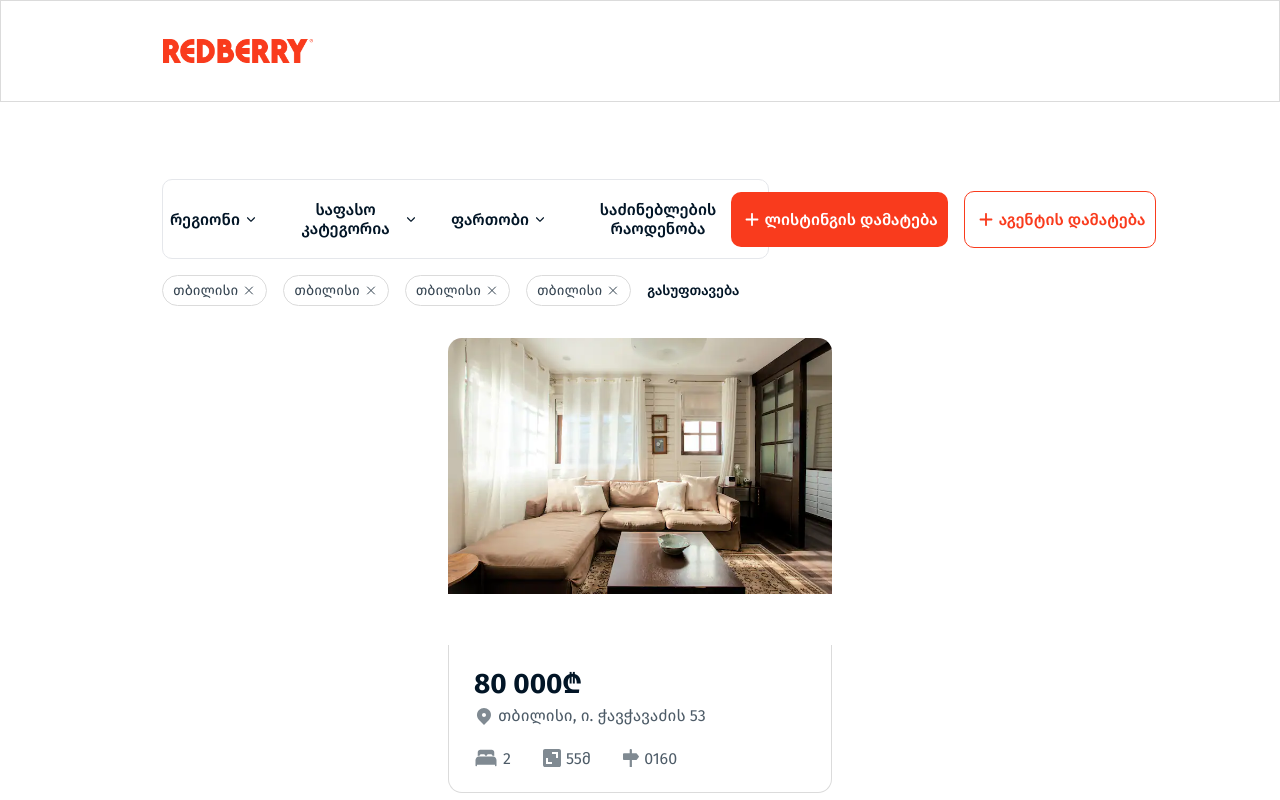
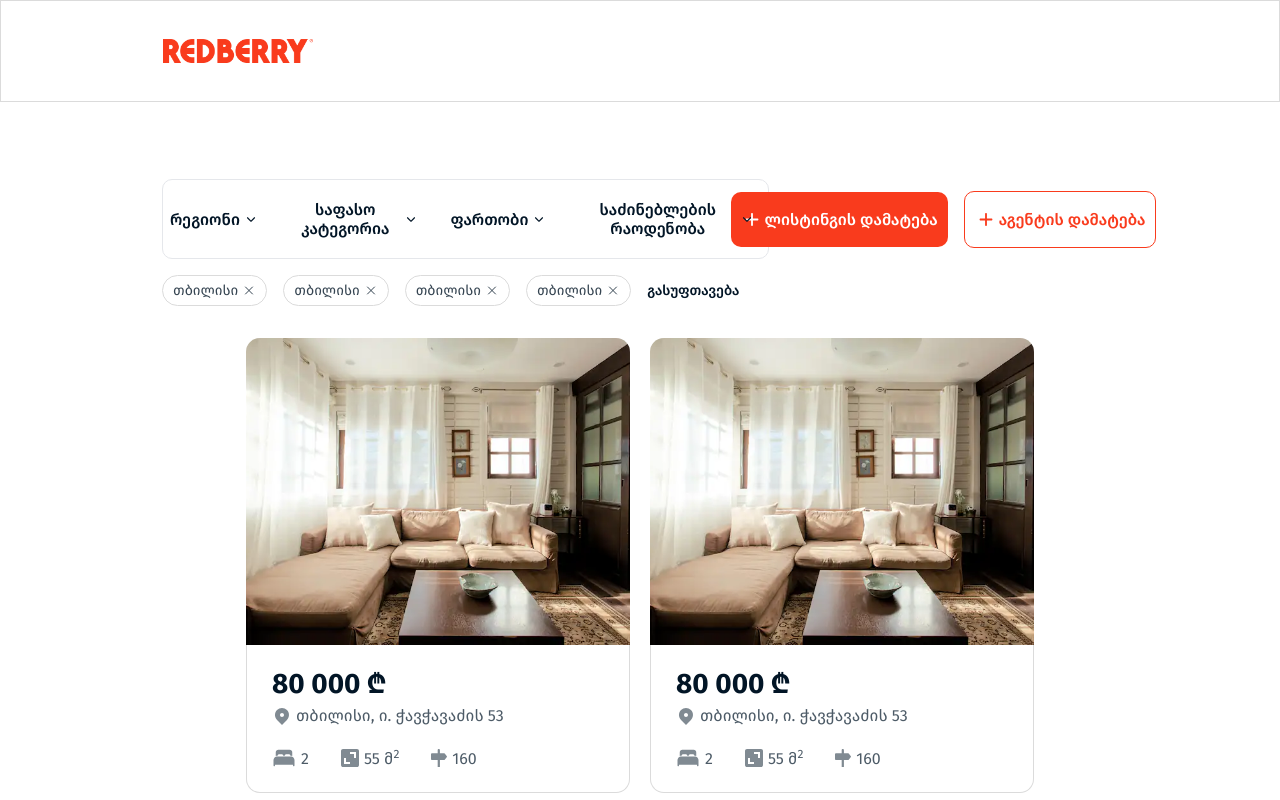
Before and after one commit to MaisaDaisa/redberry-task, a React (Vite) app: page / in a window 1280 px wide. Shown: the top 800 px of the page. Built offline with nearby package versions, Linux system fonts and the light colour scheme; no server answers.

Commit message:
added menu to filters and improved some visual and animation side of the filters

```diff
--- a/package.json
+++ b/package.json
@@ -10,6 +10,7 @@
     "preview": "vite preview"
   },
   "dependencies": {
+    "axios": "^1.7.7",
     "react": "^18.3.1",
     "react-dom": "^18.3.1"
   },
--- /dev/null
+++ b/src/api/DummyData/agents.tsx
@@ -0,0 +1,8 @@
+const agents = [
+	{
+		id: 0,
+		name: "string",
+		surname: "string",
+		avatar: "string",
+	},
+];
--- /dev/null
+++ b/src/api/getagents.ts
@@ -0,0 +1,17 @@
+import axios from "axios";
+
+const token = import.meta.env.VITE_TOKEN;
+
+
+const getAgents = async () => {
+    axios.get('https://api.real-estate-manager.redberryinternship.ge/api/agents', {
+        headers: {
+          'accept': 'application/json',
+          'Authorization': 'Bearer ' + token
+        }
+      }).then((response) => {
+        console.log(response.data);
+      }).catch((error) => {
+        console.log(error)
+        });
+    }
--- a/src/components/ListingPage/Filter/FilterDisplayText.tsx
+++ b/src/components/ListingPage/Filter/FilterDisplayText.tsx
@@ -9,7 +9,7 @@ type FilterDisplayTextProps = {
 const FilterDisplayText = ({ text, setState }: FilterDisplayTextProps) => {
 	return (
 		<div className="flex py-[6px] px-[10px] gap-1 rounded-full border border-primary-gray-border">
-			<p className="main-text-sm-80">{text}</p>
+			<p className="main-text-sm-80 select-none">{text}</p>
 			<img
 				className="cursor-pointer"
 				src={xDelete}
--- a/src/components/ListingPage/Filter/FilterDropDownButtons.tsx
+++ b/src/components/ListingPage/Filter/FilterDropDownButtons.tsx
@@ -1,13 +1,44 @@
 import arrowIcon from "../../../assets/svg/filterarrow.svg";
+import React, { useState } from "react";
 
 interface FilterDropDownButtonsProps {
 	filterText: string;
+	active?: boolean;
 }
-const FilterDropDownButtons = ({ filterText }: FilterDropDownButtonsProps) => {
+
+const FilterDropDownButtons = ({
+	filterText,
+	active = false,
+}: FilterDropDownButtonsProps) => {
+	const [isActive, setIsActive] = useState(active);
+
 	return (
-		<div className="flex justify-center items-center px-2 py-[14px] gap-1 cursor-pointer">
-			<p className="main-text">{filterText}</p>
-			<img src={arrowIcon} alt="arrow" />
+		<div className="relative">
+			<div
+				className={`relative transition-all duration-300 flex justify-center items-center px-2 py-[14px] gap-1 cursor-pointer ${
+					isActive ? "rounded-[6px] bg-secondary-gray-background" : ""
+				}`}
+				onClick={() => setIsActive(!isActive)}>
+				<p className="main-text select-none">{filterText}</p>
+				<img
+					src={arrowIcon}
+					alt="arrow"
+					className={`transition-all duration-300 ${
+						isActive ? "-rotate-180" : "rotate-0"
+					}`}
+				/>
+			</div>
+
+			{
+				// Dropdown content with fade-in effect
+				<div
+					className={`absolute z-10 w-[600px] translate-y-4 h-[100px] p-6 bg-primary-white self-start justify-self-start border border-primary-gray-border rounded-[10px] shadow-primary-shadow flex flex-col items-start transition-opacity transform duration-500 ease-in-out ${
+						isActive ? "opacity-100" : "opacity-0 pointer-events-none"
+					}`}>
+					<p className="main-text">რეგიონის მიხედვით</p>
+					<div className="flex items-end gap-y-4 gap-x-[50px] content-end"></div>
+				</div>
+			}
 		</div>
 	);
 };
--- a/src/components/ListingPage/ListingCard.tsx
+++ b/src/components/ListingPage/ListingCard.tsx
@@ -1,32 +1,57 @@
-import Location from "./../../assets/svg/location-marker.svg";
+import LocationIcon from "./../../assets/svg/location-marker.svg";
 import Bed from "./../../assets/svg/bed.svg";
 import Size from "./../../assets/svg/Size.svg";
-import ZipCode from "./../../assets/svg/ZipCode.svg";
+import ZipCodeIcon from "./../../assets/svg/ZipCode.svg";
 import imagePhoto from "./image.png";
 
-const ListingCard = () => {
+interface ListingCardProps {
+	imageUrl?: string;
+	price?: number;
+	location?: string;
+	numOfBedrooms?: number;
+	areaSize?: number;
+	zipCode?: number;
+	id?: number;
+}
+
+// ListingCard component
+
+const ListingCard = ({
+	imageUrl = imagePhoto,
+	price = 80000,
+	location = "თბილისი, ი. ჭავჭავაძის 53",
+	numOfBedrooms = 2,
+	areaSize = 55,
+	zipCode = 160,
+	id,
+}: ListingCardProps) => {
 	return (
-		<div className="flex flex-col items-start flex-shrink-0 w-[384px]">
+		<div
+			onClick={() => console.log(id)}
+			className="flex cursor-pointer flex-col items-start flex-shrink-0 w-[384px] hover:shadow-primary-shadow duration-300 transition-all">
 			<div className="relative h-[307px] w-full self-stretch">
 				{/* Image container should be relative */}
 				<img
-					src={imagePhoto}
+					src={imageUrl || imagePhoto}
 					alt="Listing" // Ensures the image fills the container // Ensures the image covers the entire container without distortion
-					className="rounded-t-[14px]"
+					className="rounded-t-[14px] object-cover w-full h-full"
 				/>
 			</div>
-			<div className="flex w-full py-[22px] px-[25px] flex-col justify-center items-start gap-5 align-stretch border border-t-0 border-primary-gray-border rounded-b-[14px]">
-				<div className="flex flex-col items-start gap-[6px] self-stretch">
-					<p className="main-text-2xl-100">80 000₾</p>
+			<div className="flex w-full py-[22px] px-[25px] flex-col justify-center items-start gap-5 align-stretch border border-t-0 border-primary-gray-border bg-transparent rounded-b-[14px]">
+				<div className="flex flex-col items-start gap-[6px] self-stretch bg-transparent">
+					<p className="main-text-2xl-100">
+						{" "}
+						{price.toString().replace(/\B(?=(\d{3})+(?!\d))/g, " ")} ₾
+					</p>
 					<div className="flex justify-start gap-1 self-stretch">
 						<img
 							className="flex-shrink-0"
-							src={Location}
+							src={LocationIcon}
 							width={20}
 							height={20}
 							alt="Location marker"
 						/>
-						<p className="main-text-70">თბილისი, ი. ჭავჭავაძის 53</p>
+						<p className="main-text-70">{location}</p>
 					</div>
 				</div>
 				<div className="flex gap-8 items-center">
@@ -38,7 +63,7 @@ const ListingCard = () => {
 							height={24}
 							alt="Bed icon"
 						/>
-						<p className="main-text-70">2</p>
+						<p className="main-text-70">{numOfBedrooms}</p>
 					</div>
 					<div className="flex items-center gap-[5px]">
 						<img
@@ -48,17 +73,19 @@ const ListingCard = () => {
 							height={18}
 							alt="Size icon"
 						/>
-						<p className="main-text-70">55მ</p>
+						<p className="main-text-70">
+							{areaSize} მ<sup>2</sup>
+						</p>
 					</div>
 					<div className="flex items-center gap-[5px]">
 						<img
 							className="flex-shrink-0"
-							src={ZipCode}
+							src={ZipCodeIcon}
 							width={16}
 							height={18}
 							alt="ZipCode icon"
 						/>
-						<p className="main-text-70">0160</p>
+						<p className="main-text-70">{zipCode}</p>
 					</div>
 				</div>
 			</div>
--- a/src/components/ListingPage/ListingPage.tsx
+++ b/src/components/ListingPage/ListingPage.tsx
@@ -4,8 +4,14 @@ import CtaL from "@/components/GlobalComponents/CtaL";
 import { CtaLType } from "@/components/GlobalComponents/CtaL";
 import FilterDisplay from "@/components/ListingPage/Filter/FilterDisplay";
 import ListingCard from "@/components/ListingPage/ListingCard";
+import { useEffect } from "react";
+
+console.log(import.meta.env.VITE_TOKEN);
 
 const ListingPage = () => {
+	useEffect(() => {
+		return console.log("ListingPage unmounted");
+	}, []);
 	return (
 		<Main>
 			<div className="flex justify-between items-center">
@@ -16,7 +22,56 @@ const ListingPage = () => {
 				</div>
 			</div>
 			<FilterDisplay />
-			<div className="mt-8 pb-[300px] flex items-center justify-center gap-20 flex-wrap">
+			<div className="mt-8 pb-[300px] flex items-center justify-center gap-5 flex-wrap">
+				<ListingCard id={2} />
+				<ListingCard />
+				<ListingCard />
+				<ListingCard />
+				<ListingCard />
+				<ListingCard />
+				<ListingCard />
+				<ListingCard />
+				<ListingCard />
+				<ListingCard />
+				<ListingCard />
+				<ListingCard />
+				<ListingCard />
+				<ListingCard />
+				<ListingCard />
+				<ListingCard />
+				<ListingCard />
+				<ListingCard />
+				<ListingCard />
+				<ListingCard />
+				<ListingCard />
+				<ListingCard />
+				<ListingCard />
+				<ListingCard />
+				<ListingCard />
+				<ListingCard />
+				<ListingCard />
+				<ListingCard />
+				<ListingCard />
+				<ListingCard />
+				<ListingCard />
+				<ListingCard />
+				<ListingCard />
+				<ListingCard />
+				<ListingCard />
+				<ListingCard />
+				<ListingCard />
+				<ListingCard />
+				<ListingCard />
+				<ListingCard />
+				<ListingCard />
+				<ListingCard />
+				<ListingCard />
+				<ListingCard />
+				<ListingCard />
+				<ListingCard />
+				<ListingCard />
+				<ListingCard />
+				<ListingCard />
 				<ListingCard />
 			</div>
 		</Main>
--- a/tailwind.config.js
+++ b/tailwind.config.js
@@ -5,6 +5,7 @@ export default {
 		extend: {
 			colors: {
 				"primary-gray-border": "#DBDBDB",
+				"secondary-gray-background": "#F3F3F3",
 				"primary-text-100": "#021526",
 				"primary-text-80": "rgba(2, 21, 38, 0.80)",
 				"primary-text-70": "rgba(2, 21, 38, 0.70)",
@@ -16,6 +17,9 @@ export default {
 				//can be changed later by devs
 				globalPx: "162px",
 			},
+			boxShadow: {
+				"primary-shadow": "5px 5px 12px 0px rgba(2, 21, 38, 0.08)",
+			},
 		},
 	},
 	plugins: [],
```
Also changed, not shown: 2 other files (tests, documents, lock files or other folders).
